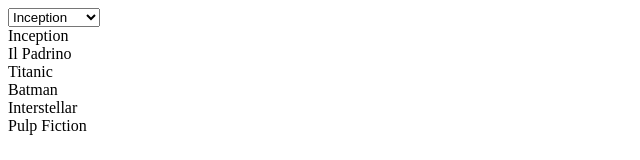
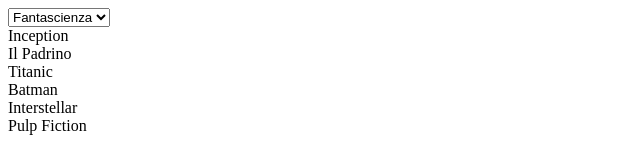
Before and after one commit to giovannipastorini/react-movie-filter, a React (Vite) app: page / in a window 1280 px wide. Shown: the top 160 px of the page, without its empty margins (0-640 px from the left). Built offline with nearby package versions, Linux system fonts and the light colour scheme.

Commit message:
Update genre selection in App component and remove movie options from dropdown

```diff
--- a/src/App.jsx
+++ b/src/App.jsx
@@ -13,21 +13,24 @@
   { id: 6, title: 'Pulp Fiction', genre: 'Thriller' },
 ]
 
-//Inception, Il Padrino, Titanic, Batman, Interstellar, Pulp Fiction
+//Fantascienza, Thriller, Romantico, Azione, Fantascienza, Thriller
 
 const [movies, setMovies] = useState(initialMovies)
 
   return (
     <>
 
-    <select>
-      <option value="Inception">Inception</option>
-      <option value="Il Padrino">Il Padrino</option>
-      <option value="Titanic">Titanic</option>
-      <option value="Batman">Batman</option>
-      <option value="Interstellar">Interstellar</option>
-      <option value="Pulp Fiction">Pulp Fiction</option>
-    </select>
+    <div>
+      <select>
+        <option value="Fantascienza">Fantascienza</option>
+        <option value="Thriller">Thriller</option>
+        <option value="Romantico">Romantico</option>
+        <option value="Azione">Azione</option>
+        <option value="Fantascienza">Fantascienza</option>
+        <option value="Thriller">Thriller</option>
+      </select>
+    </div>
+
     {
       movies.map( movie =>(
         <div key={movie.id}>
```
